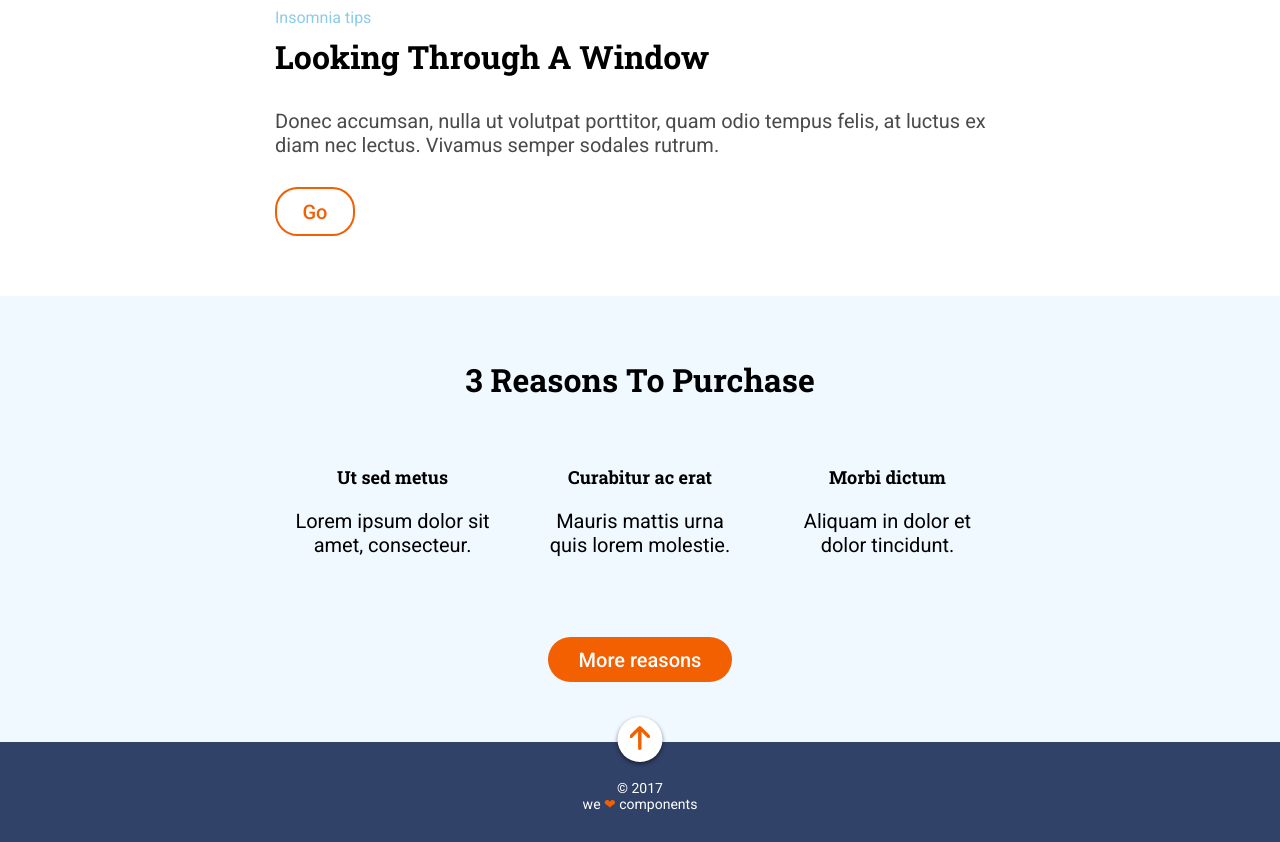
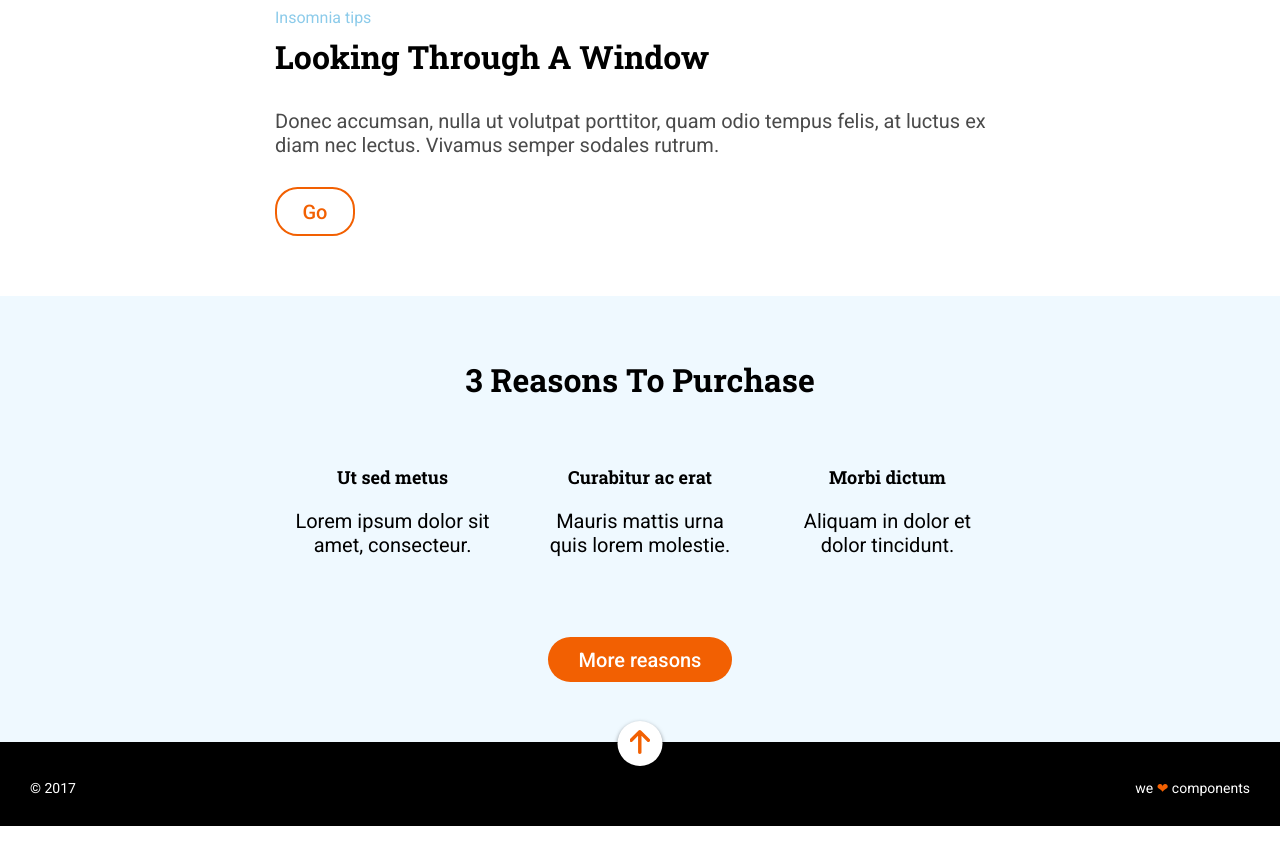
Before and after one commit to inesppino/e-s1-evaluacion-final-inesppino, a website: page docs/index.html in a window 1280 px wide. Shown: the part 870-1712 px from the top of the page. Drawn offline with nearby package versions, Linux system fonts and the light colour scheme; files that its build step writes are made by us from their sources.

Commit message:
change color footer for tablet and display of elements

```diff
--- a/_src/assets/scss/layout/_footer.scss
+++ b/_src/assets/scss/layout/_footer.scss
@@ -1,11 +1,11 @@
 .container-footer{
     background-color: #304268;
-    padding: 38px 15px 30px;
+    padding: 38px 20px 30px;
     position: relative;
     display: flex;
     flex-direction: column;
-    justify-content: center;
-    align-items: center;
+    justify-content: flex-end;
+    align-items: flex-end;
 
 }
 
@@ -63,3 +63,18 @@
 .heart{
     color: $color-theme;
 }
+
+@media all and (min-width: 768px){
+.container-footer{
+    background-color: black;
+    padding: 38px 30px 30px;
+    justify-content: space-between;
+    flex-direction: row;
+    align-items: center;
+
+
+}
+
+
+
+}
```
Also changed, not shown: 1 other file.
